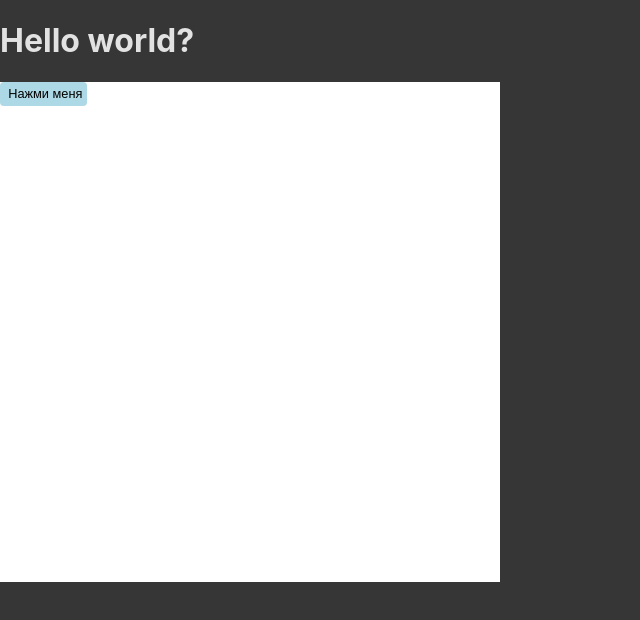
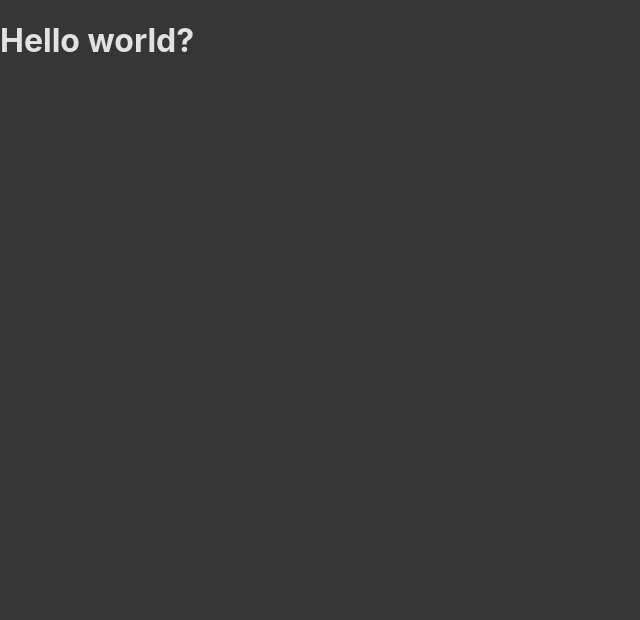
Before and after one commit to anyathegreat/game-library, a Vue app: page / in a window 1280 px wide. Shown: the top 620 px of the page, without its empty margins (0-640 px from the left). Built offline with nearby package versions, Linux system fonts and the light colour scheme.

Commit message:
fix: clean up code

```diff
--- a/src/views/HomeView.vue
+++ b/src/views/HomeView.vue
@@ -1,29 +1,7 @@
-<script setup>
-import BaseButton from '@/components/BaseButton.vue'
-import { ref } from 'vue'
-
-const isSended = ref(false)
-
-function send() {
-  isSended.value = true
-
-  setTimeout(() => {
-    isSended.value = false
-  }, 5000)
-}
-</script>
+<script setup></script>
 
 <template>
   <h1>Hello world?</h1>
-  <div class="card">
-    <BaseButton vSize="sm" vVariant="solid" vType="primary" @click="send" :vLoading="isSended">Нажми меня</BaseButton>
-  </div>
 </template>
 
-<style scoped>
-.card {
-  width: 500px;
-  height: 500px;
-  background-color: white;
-}
-</style>
+<style scoped></style>
```
